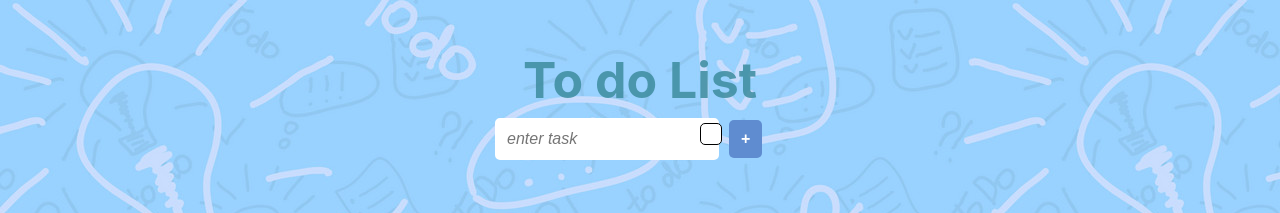
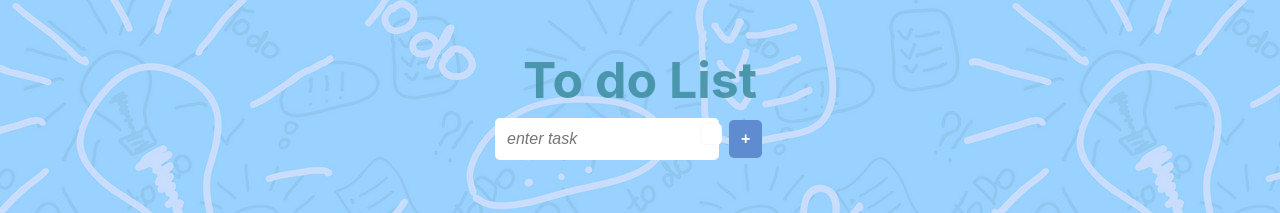
Before and after one commit to karan-pharate/react-assignments, a React (Create React App) app: page / in a window 1280 px wide. Shown: the top 213 px of the page. Built offline with nearby package versions, Linux system fonts and the light colour scheme.

Commit message:
changed border color for color-picker button

```diff
--- a/src/SketchExample.css
+++ b/src/SketchExample.css
@@ -2,7 +2,7 @@
   padding: 10px;
   border-radius: 5px;
   margin: 0 0 0 10px;
-  border: 1px solid black;
+  border: 1px solid #f9f9f9;
 }
 .sketch-picker {
   position: fixed;
```
